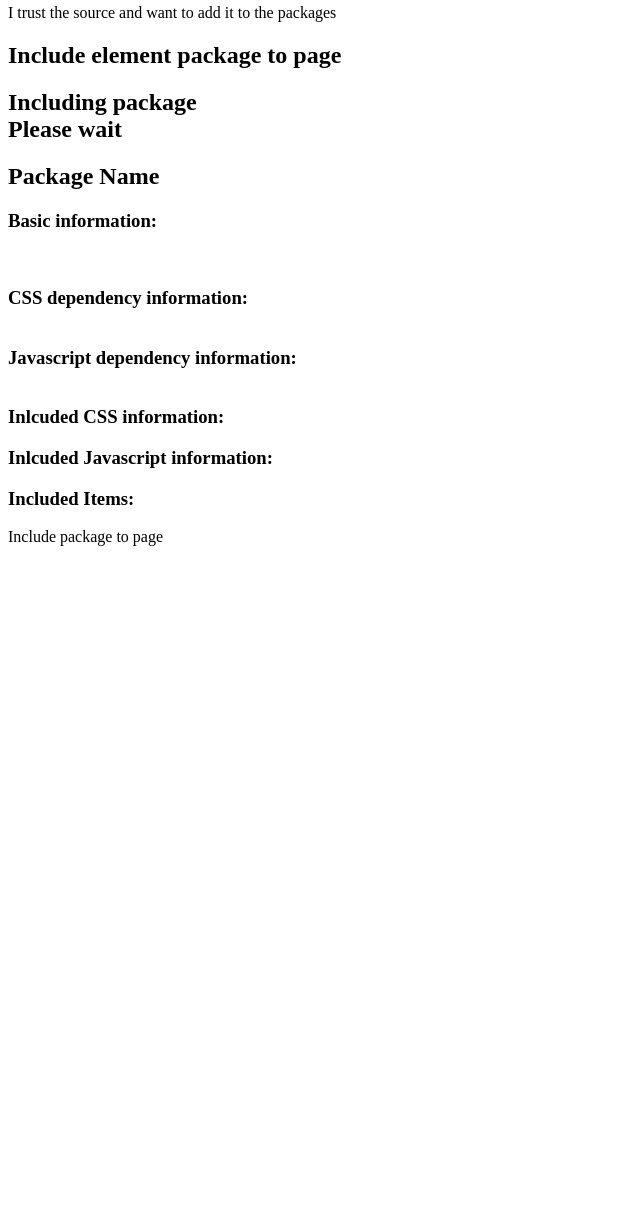
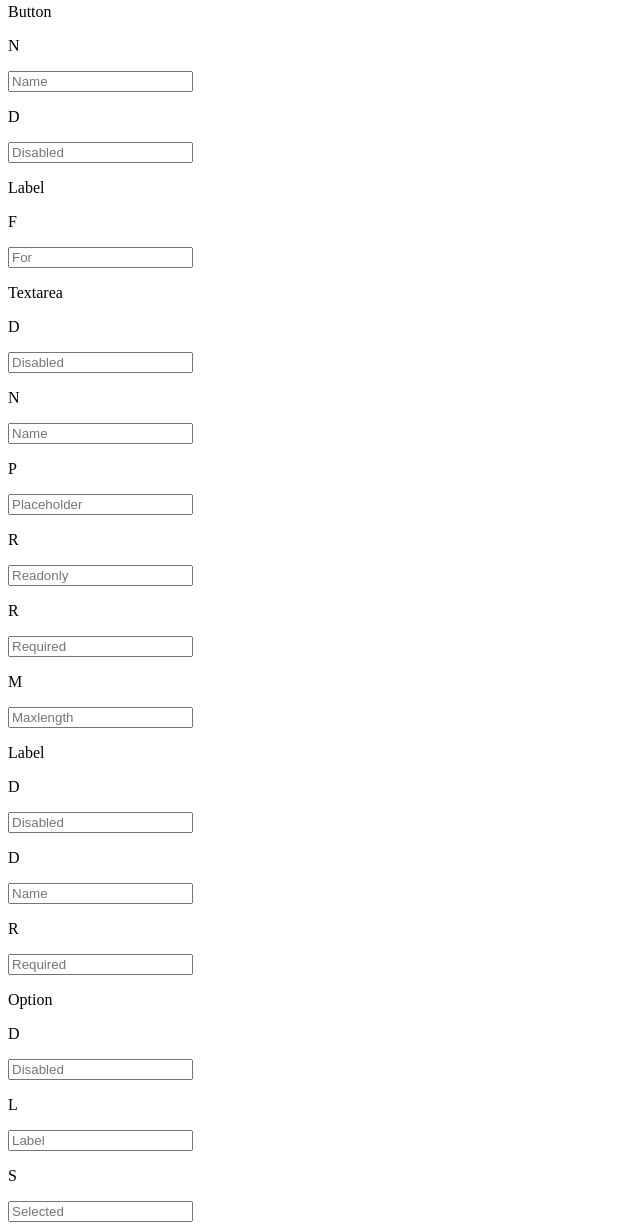
Before and after one commit to wladi0097/gwvp, a website: page src/html/entry.html in a window 1280 px wide. Shown: the part 4377-5608 px from the top of the page, without its empty margins (0-640 px from the left). Before the commit the page ends 4939 px from the top, so only its background shows below. Drawn offline with nearby package versions, Linux system fonts and the light colour scheme; files that its build step writes are made by us from their sources.

Commit message:
Add more Properties

```diff
--- a/src/html/elementEditor.html
+++ b/src/html/elementEditor.html
@@ -218,6 +218,7 @@
 
 
 <div class="sidebar-content element-editor element-editor-specific overflow">
+  <!-- Uncategorized -->
   <div class="sidebar-category">
     <p>Uncategorized</p>
     <div class="text-with-input fullwidth">
@@ -229,6 +230,23 @@
       <input editProp="title" placeholder="Title" title="Title">
     </div>
   </div>
+  <!-- Anchor -->
+  <div class="sidebar-category element-properties" inputFor="A">
+    <p>Anchor</p>
+    <div class="text-with-input fullwidth">
+      <p>H</p>
+      <input editProp="href" placeholder="URL" title="URL">
+    </div>
+    <div class="text-with-input fullwidth">
+      <p>T</p>
+      <input editProp="target" placeholder="Target" title="Target">
+    </div>
+    <div class="text-with-input fullwidth">
+      <p>D</p>
+      <input editProp="download" placeholder="Download" title="Download">
+    </div>
+  </div>
+  <!-- Image -->
   <div class="sidebar-category element-properties" inputFor="IMG">
     <p>Image</p>
     <div class="text-with-input fullwidth">
@@ -240,6 +258,7 @@
       <input editProp="alt" placeholder="alt" title="alt">
     </div>
   </div>
+  <!-- Input -->
   <div class="sidebar-category element-properties" inputFor="INPUT">
     <p>Input</p>
     <div class="text-with-input fullwidth">
@@ -274,7 +293,12 @@
       <p>A</p>
       <input editProp="autocomplete" placeholder="Autocomplete" title="Autocomplete">
     </div>
+    <div class="text-with-input fullwidth">
+      <p>R</p>
+      <input editProp="required" placeholder="Required" title="Required">
+    </div>
   </div>
+  <!-- Form -->
   <div class="sidebar-category element-properties" inputFor="FORM">
     <p>Form</p>
     <div class="text-with-input fullwidth">
@@ -286,8 +310,9 @@
       <input editProp="method" placeholder="Method" title="Method">
     </div>
   </div>
+  <!-- Button -->
   <div class="sidebar-category element-properties" inputFor="BUTTON">
-    <p>Form</p>
+    <p>Button</p>
     <div class="text-with-input fullwidth">
       <p>N</p>
       <input editProp="name" placeholder="Name" title="Name">
@@ -297,4 +322,76 @@
       <input editProp="disabled" placeholder="Disabled" title="Disabled">
     </div>
   </div>
+  <!-- Label -->
+  <div class="sidebar-category element-properties" inputFor="LABEL">
+    <p>Label</p>
+    <div class="text-with-input fullwidth">
+      <p>F</p>
+      <input editProp="for" placeholder="For" title="For">
+    </div>
+  </div>
+  <!-- Textarea -->
+  <div class="sidebar-category element-properties" inputFor="TEXTAREA">
+    <p>Textarea</p>
+    <div class="text-with-input fullwidth">
+      <p>D</p>
+      <input editProp="disabled" placeholder="Disabled" title="Disabled">
+    </div>
+    <div class="text-with-input fullwidth">
+      <p>N</p>
+      <input editProp="name" placeholder="Name" title="Name">
+    </div>
+    <div class="text-with-input fullwidth">
+      <p>P</p>
+      <input editProp="placeholder" placeholder="Placeholder" title="Placeholder">
+    </div>
+    <div class="text-with-input fullwidth">
+      <p>R</p>
+      <input editProp="readonly" placeholder="Readonly" title="Readonly">
+    </div>
+    <div class="text-with-input fullwidth">
+      <p>R</p>
+      <input editProp="required" placeholder="Required" title="Required">
+    </div>
+    <div class="text-with-input fullwidth">
+      <p>M</p>
+      <input editProp="maxlength" placeholder="Maxlength" title="Maxlength">
+    </div>
+  </div>
+  <!-- Select -->
+  <div class="sidebar-category element-properties" inputFor="SELECT">
+    <p>Label</p>
+    <div class="text-with-input fullwidth">
+      <p>D</p>
+      <input editProp="disabled" placeholder="Disabled" title="Disabled">
+    </div>
+    <div class="text-with-input fullwidth">
+      <p>D</p>
+      <input editProp="name" placeholder="Name" title="Name">
+    </div>
+    <div class="text-with-input fullwidth">
+      <p>R</p>
+      <input editProp="required" placeholder="Required" title="Required">
+    </div>
+  </div>
+  <!-- Option -->
+  <div class="sidebar-category element-properties" inputFor="OPTION">
+    <p>Option</p>
+    <div class="text-with-input fullwidth">
+      <p>D</p>
+      <input editProp="disabled" placeholder="Disabled" title="Disabled">
+    </div>
+    <div class="text-with-input fullwidth">
+      <p>L</p>
+      <input editProp="label" placeholder="Label" title="Label">
+    </div>
+    <div class="text-with-input fullwidth">
+      <p>S</p>
+      <input editProp="selected" placeholder="Selected" title="Selected">
+    </div>
+    <div class="text-with-input fullwidth">
+      <p>V</p>
+      <input editProp="value" placeholder="Value" title="Value">
+    </div>
+  </div>
 </div>
```
